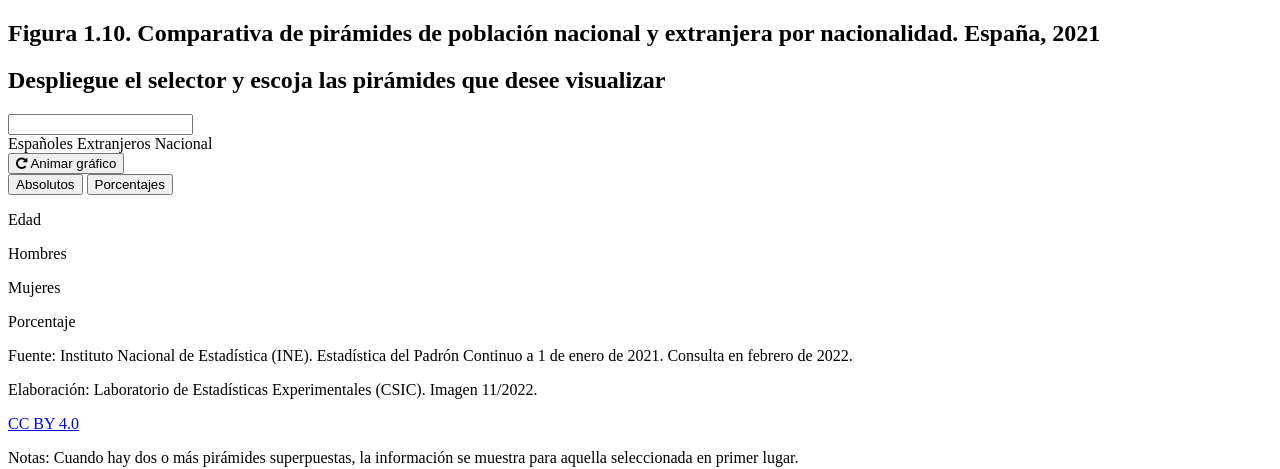
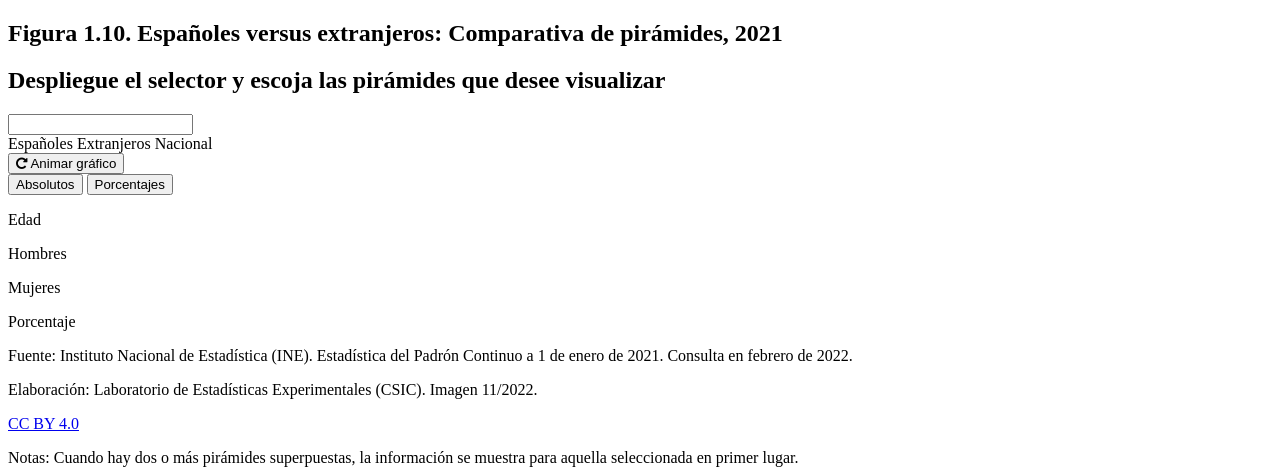
Before and after one commit to EnvejecimientoEnRed/informe_perfil_mayores_2022_demografia_1_10, a website: page pre/template.html in a window 1280 px wide. Shown: the top 469 px of the page. Drawn offline with Linux system fonts and the light colour scheme; a script that the page names is missing.

Commit message:
Cambio en título

```diff
--- a/pre/template.html
+++ b/pre/template.html
@@ -17,7 +17,7 @@
         <div class="main">
             <section class="content b-chart active" id="chartBlock">
                 <div class="b-title">
-                    <h1 class="title" id="title">Figura 1.10. Comparativa de pirámides de población nacional y extranjera por nacionalidad. España, 2021</h1>
+                    <h1 class="title" id="title">Figura 1.10. Españoles versus extranjeros: Comparativa de pirámides, 2021</h1>
                     <h2 class="subtitle">Despliegue el selector y escoja las pirámides que desee visualizar</h2>
                 </div>
                 <input type="text" id="my-element">
```
Also changed, not shown: docs/index.html (+1 -1 lines).
